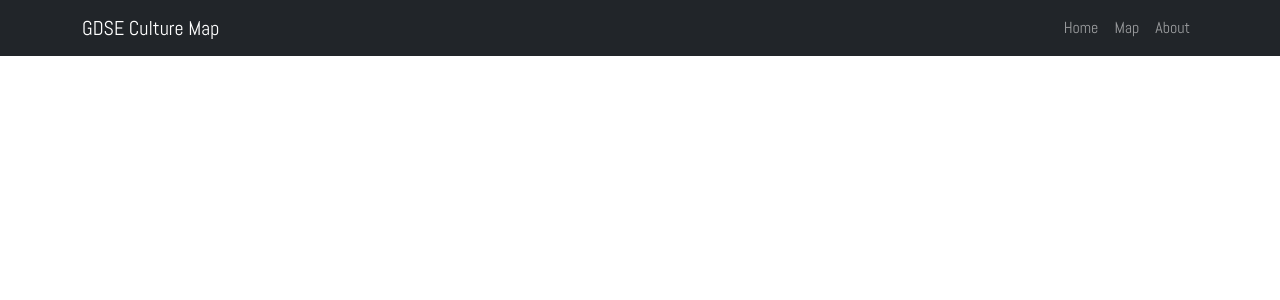
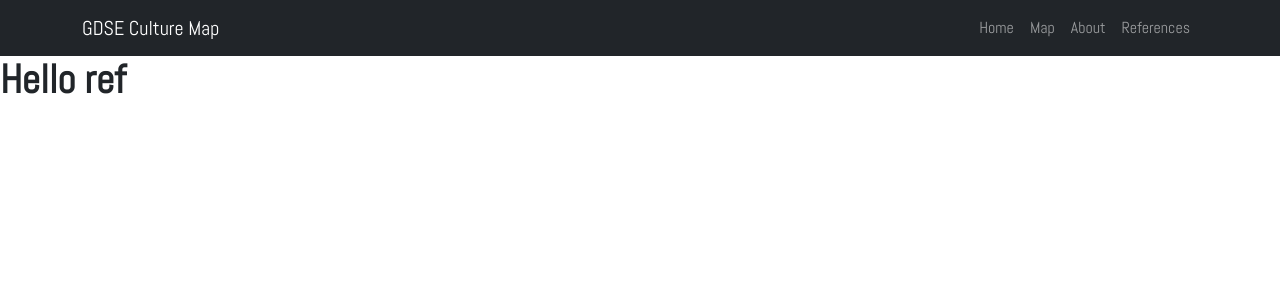
Before and after one commit to abel-vs/gdse-map, a React (Create React App) app: page /gdse-map/references in a window 1280 px wide. Shown: the top 300 px of the page. Built offline with nearby package versions, Linux system fonts and the light colour scheme.

Commit message:
Add empty ref page

```diff
--- a/src/App.js
+++ b/src/App.js
@@ -5,6 +5,7 @@ import { BrowserRouter as Router, Routes, Route }
 import Home from './pages';
 import About from './pages/about';
 import Map from './pages/map';
+import Ref from './pages/ref';
 import 'bootstrap/dist/css/bootstrap.css';
 import NavBar from './components/NavBar';
 
@@ -17,6 +18,7 @@ function App() {
         <Route exact path='/' element={<Home />} />
         <Route exact path='/about' element={<About />} />
         <Route exact path='/map' element={<Map/>} />
+        <Route exact path='/references' element={<Ref/>} />
       </Routes>
     </Router>
   );
--- a/src/components/NavBar.js
+++ b/src/components/NavBar.js
@@ -14,6 +14,7 @@ class NavBar extends React.Component {
                         <Nav.Link href={process.env.PUBLIC_URL  + "/"}>Home</Nav.Link>
                         <Nav.Link href={process.env.PUBLIC_URL  + "/map"}>Map</Nav.Link>
                         <Nav.Link href={process.env.PUBLIC_URL  + "/about"}>About</Nav.Link>
+                        <Nav.Link href={process.env.PUBLIC_URL  + "/references"}>References</Nav.Link>
                     </Nav>
                 </Container>
             </Navbar>);
--- /dev/null
+++ b/src/pages/ref.js
@@ -0,0 +1,11 @@
+import React from "react";
+
+function Ref() {
+    return (
+        <>
+            <h1>Hello ref</h1>
+        </>
+    )
+}
+
+export default Ref;
```
